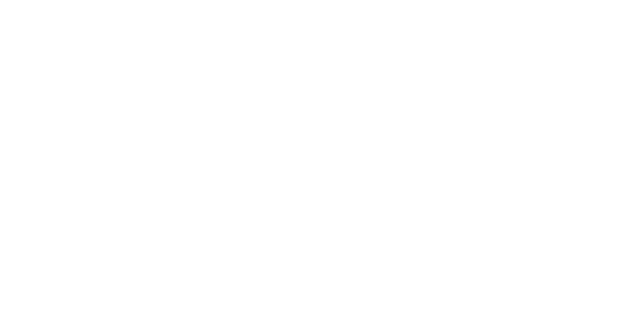
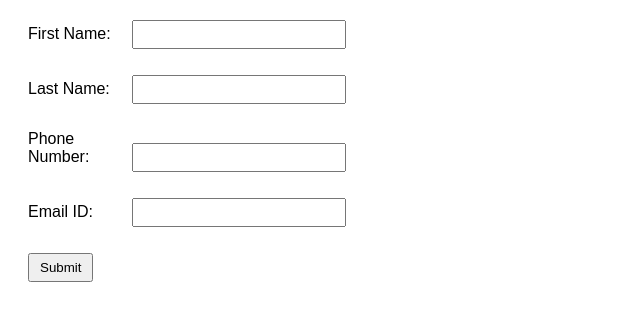
Before and after one commit to acciojob/form-login-2-Pandeysuryansh, a website: page main.html in a window 1280 px wide. Shown: the whole page, without its empty margins (0-640 px from the left). Drawn offline with Linux system fonts and the light colour scheme.

Commit message:
created a submission

```diff
--- a/main.html
+++ b/main.html
@@ -3,10 +3,27 @@
 <html>
 
 <head>
+	 <title>Form Alert</title>
 	<link rel="stylesheet" href="styles.css">
 </head>
 
 <body>
+	 <form id="userForm">
+    <label for="firstName">First Name:</label>
+    <input type="text" name="First Name" id="firstName" required><br><br>
+
+    <label for="lastName">Last Name:</label>
+    <input type="text" name="Last Name" id="lastName" required><br><br>
+
+    <label for="phone">Phone Number:</label>
+    <input type="tel" name="Phone Number" id="phone" required><br><br>
+
+    <label for="email">Email ID:</label>
+    <input type="email" name="Email ID" id="email" required><br><br>
+
+    <button type="submit">Submit</button>
+  </form>
+
 	<!-- the entire body must be written by student -->
     <script type="text/javascript" src="./script.js">
 </script>
--- a/script.js
+++ b/script.js
@@ -1 +1,11 @@
 //your JS code here. If required.
+document.getElementById("userForm").addEventListener("submit", function (e) {
+  e.preventDefault();
+
+  const firstName = document.querySelector('input[name="First Name"]').value;
+  const lastName = document.querySelector('input[name="Last Name"]').value;
+  const phone = document.querySelector('input[name="Phone Number"]').value;
+  const email = document.querySelector('input[name="Email ID"]').value;
+
+  alert(`First Name: ${firstName} Last Name: ${lastName} Phone Number: ${phone} Email ID: ${email}`);
+});
--- a/styles.css
+++ b/styles.css
@@ -1 +1,21 @@
 /*  your css code here. If applicable */
+form {
+  margin: 20px;
+  font-family: Arial, sans-serif;
+}
+
+label {
+  display: inline-block;
+  width: 100px;
+  margin-bottom: 8px;
+}
+
+input {
+  padding: 5px;
+  width: 200px;
+  margin-bottom: 8px;
+}
+
+button {
+  padding: 5px 10px;
+}
```
